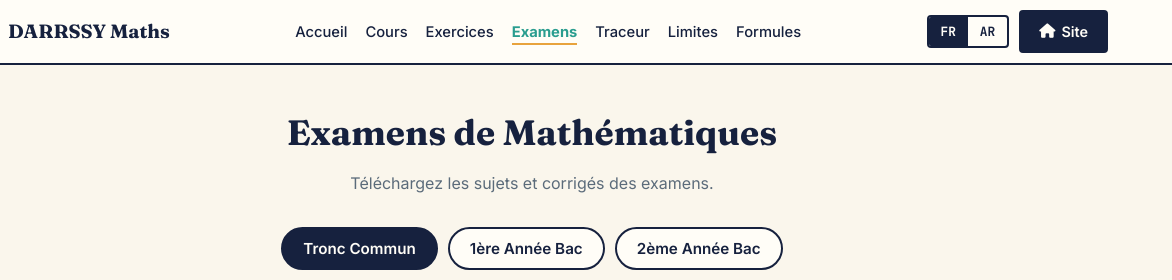
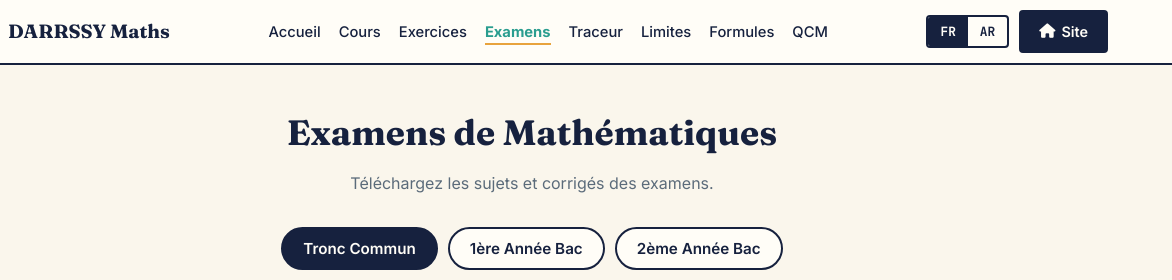
Before and after one commit to a-saliki-pc/a.saliki.pc, a plain HTML site: page maths/maths-examens.html in a window 1280 px wide. Shown: the top 280 px of the page, 108-1280 px from the left. Drawn offline with nearby package versions, Linux system fonts and the light colour scheme; no server answers.

Commit message:
Add QCM link and update translations

```diff
--- a/maths/maths-examens.html
+++ b/maths/maths-examens.html
@@ -124,6 +124,7 @@ nav { background: var(--white); border-bottom: 2px solid var(--ink); padding: 10
     <li><a href="traceur-graphe.html" data-i18n="nav.traceur">Traceur</a></li>
     <li><a href="calculateur-limites.html" data-i18n="nav.limites">Limites</a></li>
     <li><a href="maths-formules.html" data-i18n="nav.formules">Formules</a></li>
+    <li><a href="maths-qcm.html" data-i18n="nav.qcm">QCM</a></li>
   </ul>
   <div class="nav-right">
     <div class="lang-switcher">
@@ -165,14 +166,14 @@ let tousLesExamens = [];
 
 const trad = {
   fr: {
-    'nav.menu': 'Menu', 'nav.home': 'Site', 'nav.maths_home': 'Accueil', 'nav.cours': 'Cours', 'nav.exercices': 'Exercices', 'nav.examens': 'Examens', 'nav.traceur': 'Traceur', 'nav.limites': 'Limites', 'nav.formules': 'Formules', 'title': 'Examens de Mathématiques', 'desc': 'Téléchargez les sujets et corrigés des examens.',
+    'nav.menu': 'Menu', 'nav.home': 'Site', 'nav.maths_home': 'Accueil', 'nav.cours': 'Cours', 'nav.exercices': 'Exercices', 'nav.examens': 'Examens', 'nav.traceur': 'Traceur', 'nav.limites': 'Limites', 'nav.formules': 'Formules', 'nav.qcm': 'QCM', 'title': 'Examens de Mathématiques', 'desc': 'Téléchargez les sujets et corrigés des examens.',
     'lvl.tronc': 'Tronc Commun', 'lvl.1bac': '1ère Année Bac', 'lvl.2bac': '2ème Année Bac',
     'loading': 'Chargement...', 'noExam': 'Aucun examen disponible pour ce niveau pour le moment.',
     'type.controle': 'Contrôle', 'type.regional': 'Régional', 'type.national': 'National',
     'btn.sujet': 'Télécharger le sujet', 'btn.corrige': 'Télécharger le corrigé', 'btn.indispo': 'Indisponible'
   },
   ar: {
-    'nav.menu': 'القائمة', 'nav.home': 'الموقع', 'nav.maths_home': 'الرئيسية', 'nav.cours': 'الدروس', 'nav.exercices': 'التمارين', 'nav.examens': 'الامتحانات', 'nav.traceur': 'راسم الدوال', 'nav.limites': 'حاسبة النهايات', 'nav.formules': 'الصيغ', 'title': 'امتحانات الرياضيات', 'desc': 'قم بتحميل مواضيع وحلول الامتحانات.',
+    'nav.menu': 'القائمة', 'nav.home': 'الموقع', 'nav.maths_home': 'الرئيسية', 'nav.cours': 'الدروس', 'nav.exercices': 'التمارين', 'nav.examens': 'الامتحانات', 'nav.traceur': 'راسم الدوال', 'nav.limites': 'حاسبة النهايات', 'nav.formules': 'الصيغ', 'nav.qcm': 'اختبار', 'title': 'امتحانات الرياضيات', 'desc': 'قم بتحميل مواضيع وحلول الامتحانات.',
     'lvl.tronc': 'الجذع المشترك', 'lvl.1bac': 'الأولى باكالوريا', 'lvl.2bac': 'الثانية باكالوريا',
     'loading': 'جارٍ التحميل...', 'noExam': 'لا يوجد أي امتحان متاح لهذا المستوى حالياً.',
     'type.controle': 'فرض', 'type.regional': 'جهوي', 'type.national': 'وطني',
```
